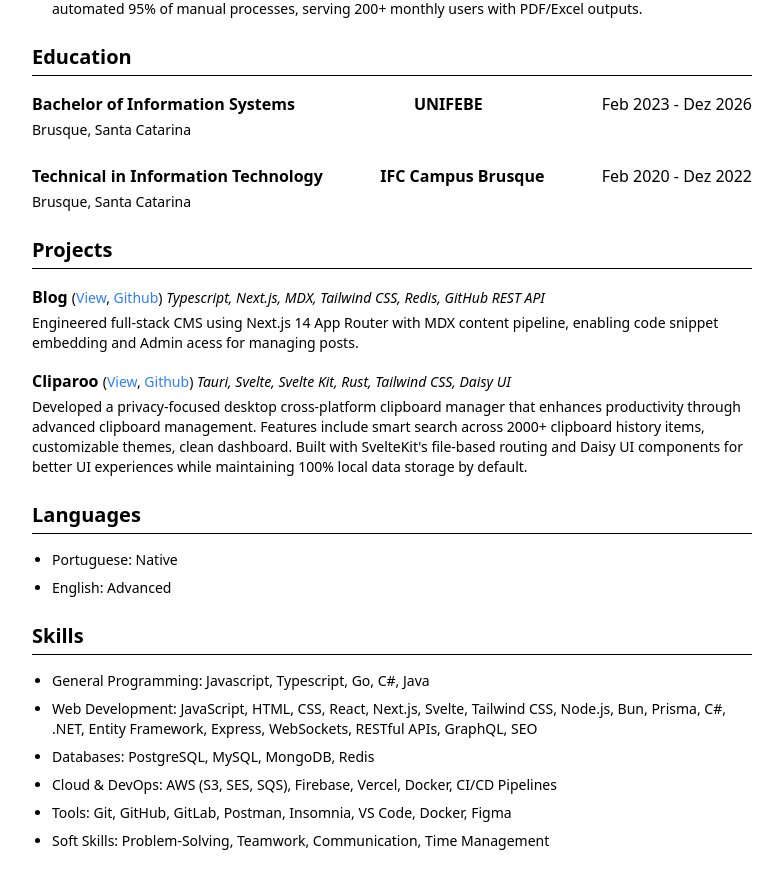
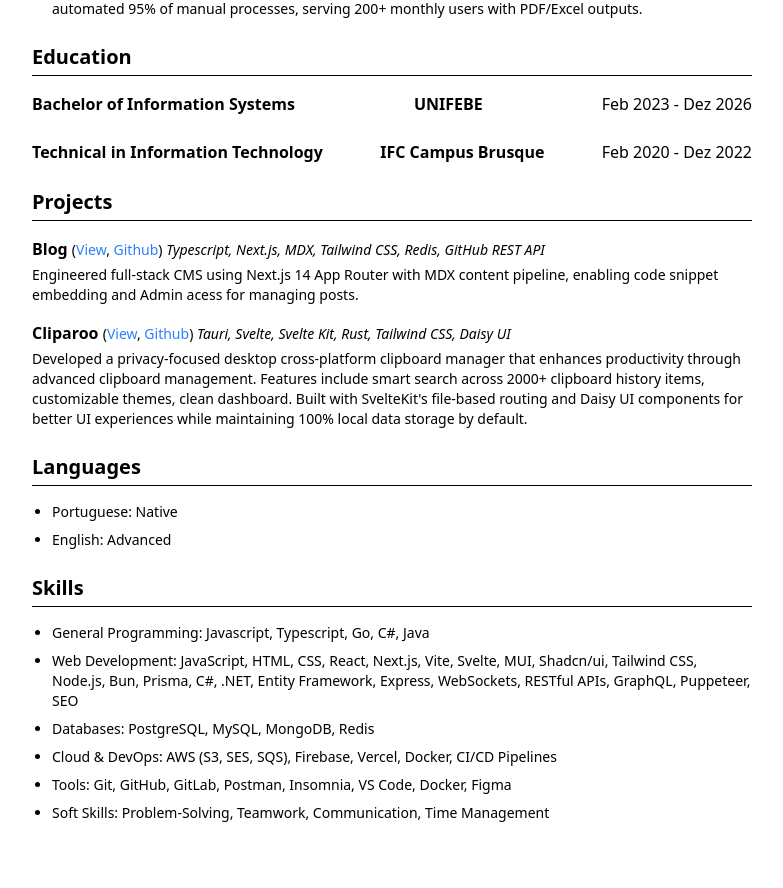
Before and after one commit to ViniciusCestarii/resume-generator, a React (Vite) app: page / in a window 1280 px wide. Shown: the part 502-1390 px from the top of the page, without its empty margins (248-1031 px from the left). Built offline with nearby package versions, Linux system fonts and the light colour scheme.

Commit message:
feat: improvements

```diff
--- a/src/components/education.tsx
+++ b/src/components/education.tsx
@@ -18,9 +18,6 @@ function Education({ education }: EducationProps) {
             <h3 className="font-bold">{edu.institution}</h3>
             <span>{edu.duration}</span>
           </div>
-          <p className="text-sm">
-            {edu.location}
-          </p>
         </div>))}
     </section>
   );
--- a/src/components/resume.tsx
+++ b/src/components/resume.tsx
@@ -12,7 +12,7 @@ interface ResumeProps {
 
 export default function Resume({ data }: ResumeProps) {
   return (
-    <div className="max-w-[8.5in] min-h-[11in] mx-auto bg-white p-[0.5in] print:p-[0.5in] print:max-w-none print:mx-0 print:my-0 antialiased">
+    <div className="max-w-[8.5in] min-h-[11in] mx-auto bg-white p-[0.5in] print:p-[0] print:max-w-none print:mx-0 print:my-0 antialiased">
       <Header  {...data} />
       <Experience {...data} />
       <Education  {...data} />
--- a/src/components/skills.tsx
+++ b/src/components/skills.tsx
@@ -6,7 +6,7 @@ interface SkillsProps {
 
 function Skills({ skills }: SkillsProps) {
   return (
-    <section>
+    <section className="break-after-page">
       <h2 className="text-xl font-bold border-b border-black pb-1 mb-4">
         Skills
       </h2>
--- a/src/types/resume-data.ts
+++ b/src/types/resume-data.ts
@@ -31,12 +31,10 @@ export const resumeData: ResumeData = {
     },
   ],
   education: [{
-    location: "Brusque, Santa Catarina",
     institution: "UNIFEBE",
     duration: "Feb 2023 - Dez 2026",
     degree: "Bachelor of Information Systems",
   }, {
-    location: "Brusque, Santa Catarina",
     institution: "IFC Campus Brusque",
     duration: "Feb 2020 - Dez 2022",
     degree: "Technical in Information Technology",
@@ -67,7 +65,7 @@ export const resumeData: ResumeData = {
   ],
   skills: [
     "General Programming: Javascript, Typescript, Go, C#, Java",
-    "Web Development: JavaScript, HTML, CSS, React, Next.js, Svelte, Tailwind CSS, Node.js, Bun, Prisma, C#, .NET, Entity Framework, Express, WebSockets, RESTful APIs, GraphQL, SEO",
+    "Web Development: JavaScript, HTML, CSS, React, Next.js, Vite, Svelte, MUI, Shadcn/ui, Tailwind CSS, Node.js, Bun, Prisma, C#, .NET, Entity Framework, Express, WebSockets, RESTful APIs, GraphQL, Puppeteer, SEO",
     "Databases: PostgreSQL, MySQL, MongoDB, Redis",
     "Cloud & DevOps: AWS (S3, SES, SQS), Firebase, Vercel, Docker, CI/CD Pipelines",
     "Tools: Git, GitHub, GitLab, Postman, Insomnia, VS Code, Docker, Figma",
--- a/src/types/resume.ts
+++ b/src/types/resume.ts
@@ -13,7 +13,6 @@ export interface Experience {
 }
 
 export interface Education {
-  location: string;
   institution: string;
   duration: string;
   degree: string;
```
